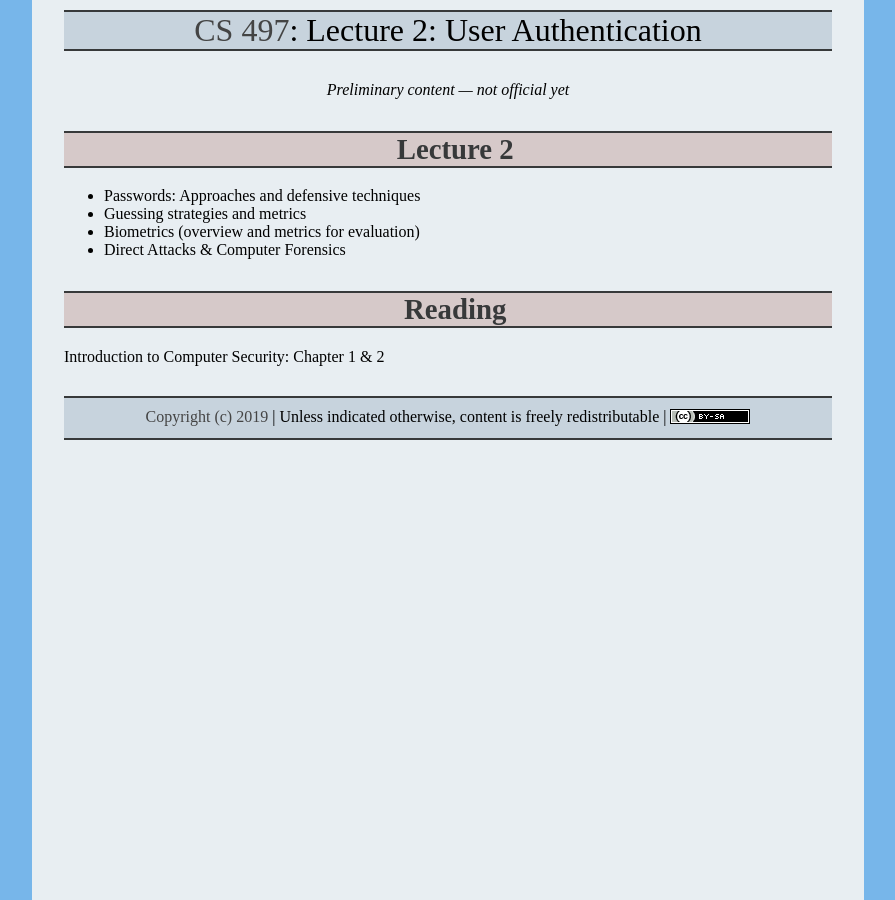
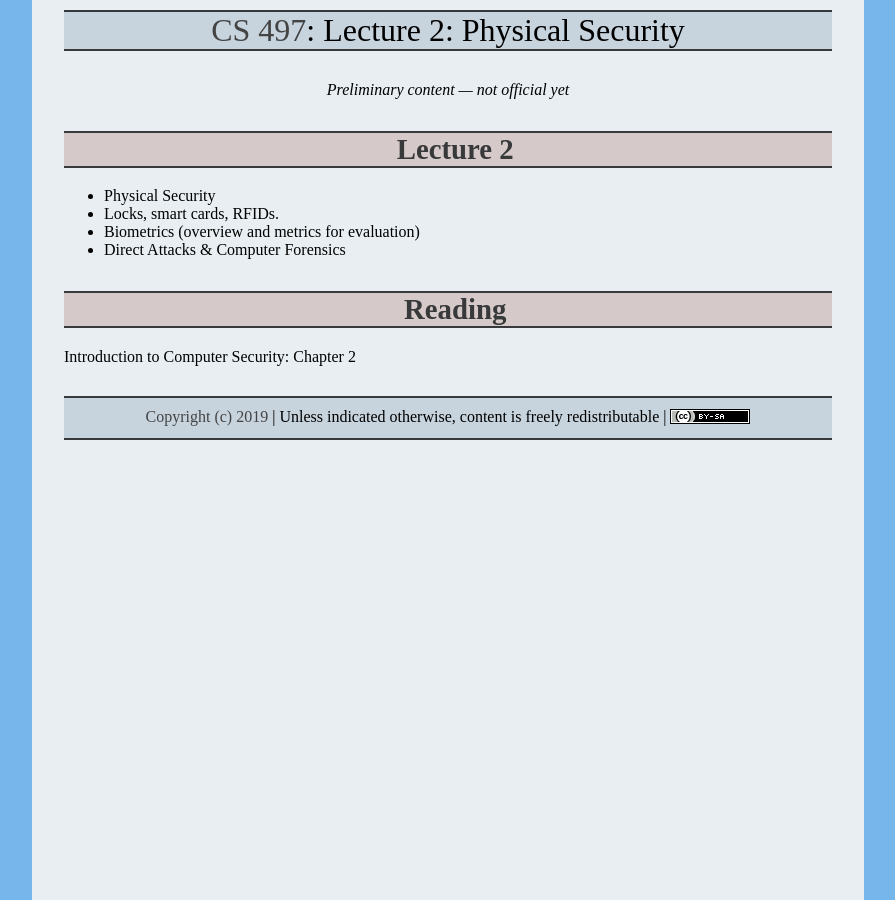
Before and after one commit to ycpcs/cs497-spring2019, a Jekyll site: the page built from lectures/lecture02.md, in a window 1280 px wide. Shown: the whole page, without its empty margins (192-1087 px from the left). Built offline with Jekyll 4.4.1, drawn with Linux system fonts in a browser that asks for light colours.

Commit message:
Update lecture02.md

```diff
--- a/lectures/lecture02.md
+++ b/lectures/lecture02.md
@@ -1,15 +1,15 @@
 ---
 layout: default
-title: "Lecture 2: User Authentication"
+title: "Lecture 2: Physical Security"
 ---
 
 # Lecture 2
 
-- Passwords: Approaches and defensive techniques
-- Guessing strategies and metrics
+- Physical Security
+- Locks, smart cards, RFIDs.
 - Biometrics (overview and metrics for evaluation)
 - Direct Attacks & Computer Forensics
 
 # Reading
 
-Introduction to Computer Security: Chapter 1 & 2
+Introduction to Computer Security: Chapter 2
```
